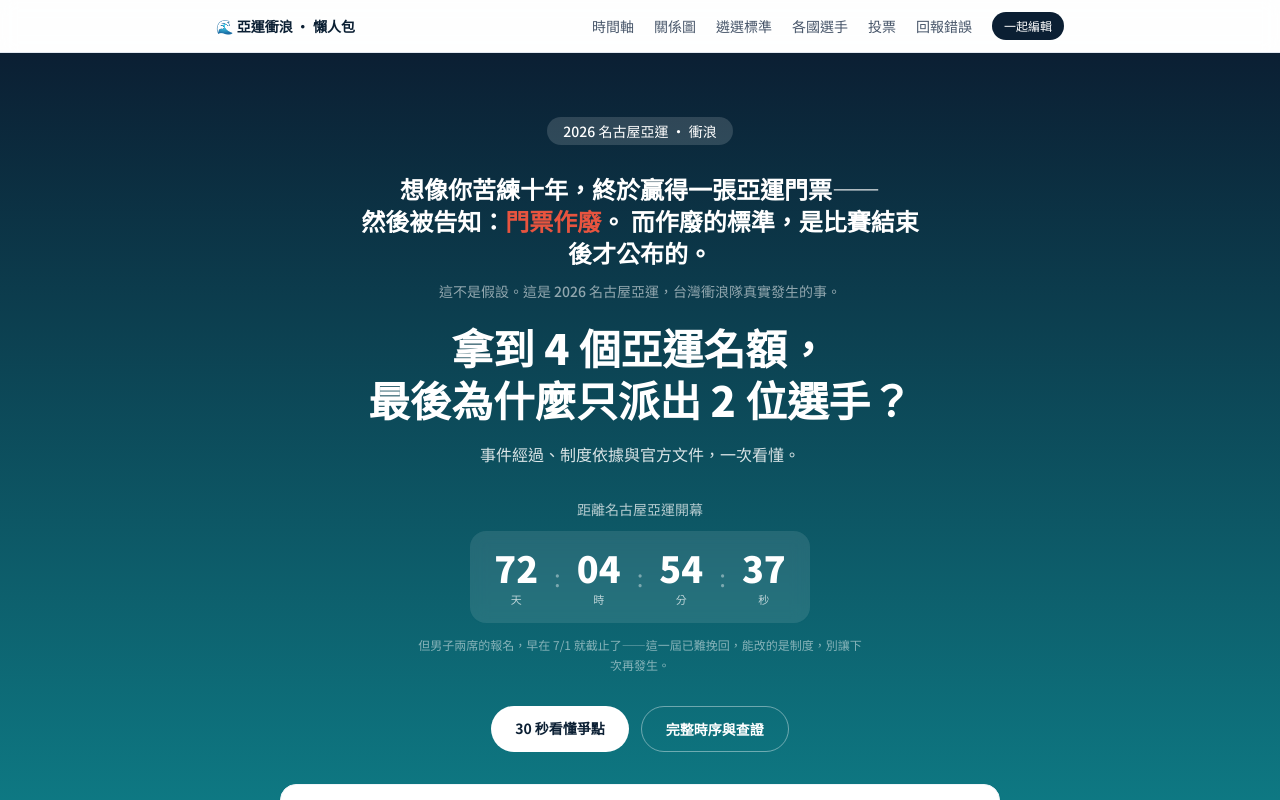
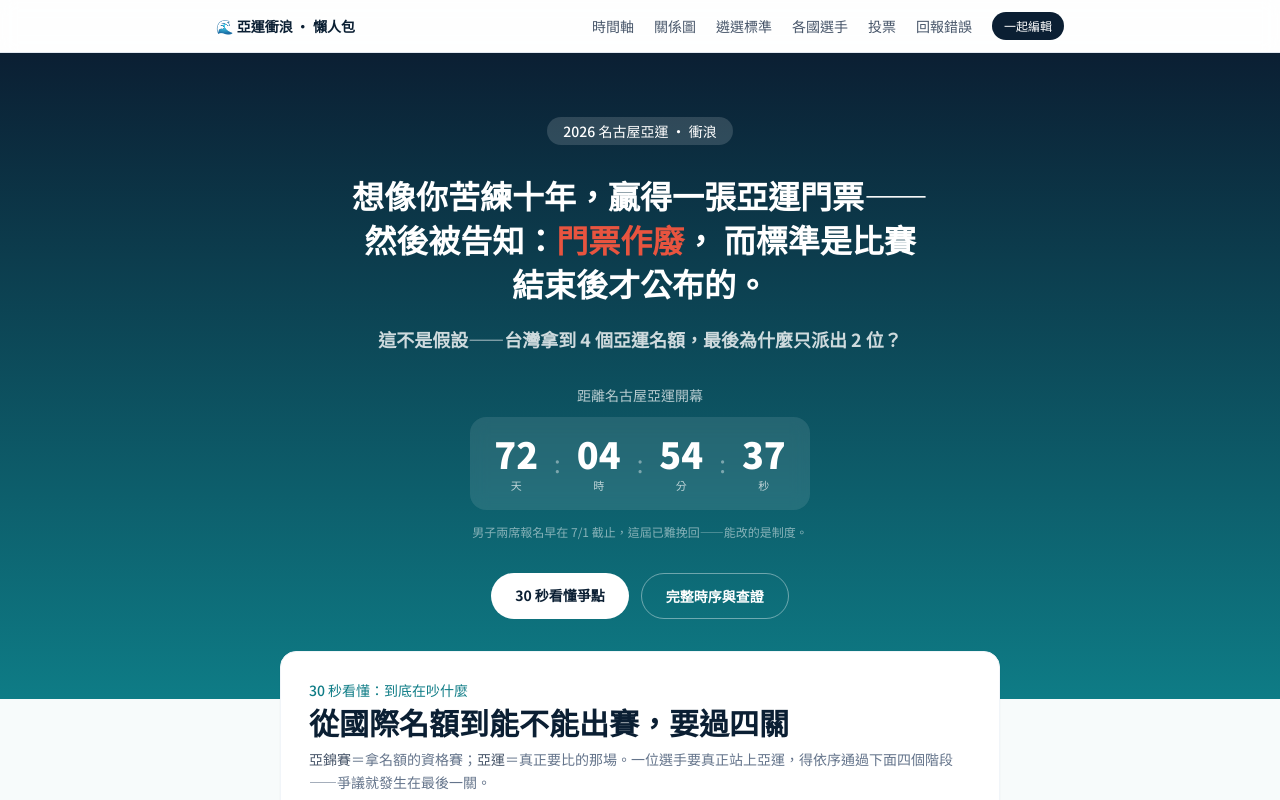
Before and after one commit to sucrelinsurfer/Aichi-Nagoya-2026issue, a Next.js app in the folder web/: page / in a window 1280 px wide. Shown: the top 800 px of the page. Built offline with nearby package versions, Linux system fonts and the light colour scheme; no server answers.

Commit message:
改標題

```diff
--- a/web/app/page.tsx
+++ b/web/app/page.tsx
@@ -20,28 +20,20 @@ export default function Home() {
           <p className="inline-block rounded-full bg-white/15 px-4 py-1 text-sm font-medium">
             2026 名古屋亞運 · 衝浪
           </p>
-          <p className="mx-auto mt-7 max-w-xl text-xl font-bold leading-relaxed text-white sm:text-2xl">
-            想像你苦練十年，終於贏得一張亞運門票——
+          <p className="mx-auto mt-7 max-w-xl text-2xl font-black leading-snug text-white sm:text-[2rem]">
+            想像你苦練十年，贏得一張亞運門票——
             <br className="hidden sm:block" />
-            然後被告知：<span className="text-coral">門票作廢</span>。
-            而作廢的標準，是比賽結束後才公布的。
+            然後被告知：<span className="text-coral">門票作廢</span>，
+            而標準是比賽結束後才公布的。
           </p>
-          <p className="mx-auto mt-3 text-sm font-medium text-white/55">
-            這不是假設。這是 2026 名古屋亞運，台灣衝浪隊真實發生的事。
-          </p>
-          <h1 className="mt-5 text-3xl font-black leading-tight sm:text-[2.6rem]">
-            拿到 4 個亞運名額，
-            <br className="hidden sm:block" />
-            最後為什麼只派出 2 位選手？
+          <h1 className="mx-auto mt-5 max-w-xl text-base font-semibold leading-relaxed text-white/80 sm:text-lg">
+            這不是假設——台灣拿到 4 個亞運名額，最後為什麼只派出 2 位？
           </h1>
-          <p className="mx-auto mt-4 max-w-2xl text-base leading-relaxed text-white/85">
-            事件經過、制度依據與官方文件，一次看懂。
-          </p>
           <div className="mt-8 flex flex-col items-center gap-3">
             <span className="text-sm text-white/70">距離名古屋亞運開幕</span>
             <Countdown />
             <span className="mx-auto max-w-md text-xs leading-relaxed text-white/50">
-              但男子兩席的報名，早在 7/1 就截止了——這一屆已難挽回，能改的是制度，別讓下次再發生。
+              男子兩席報名早在 7/1 截止，這屆已難挽回——能改的是制度。
             </span>
           </div>
           <div className="mt-8 flex flex-wrap justify-center gap-3">
```
